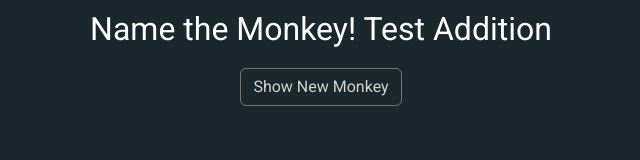
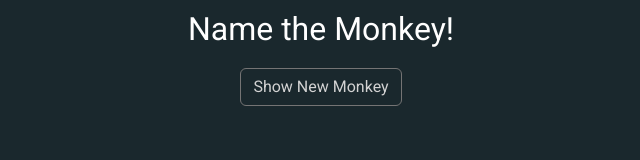
Before and after one commit to MarkFergus/webapp-monkeyguesser, a plain HTML site: page index.html in a window 1280 px wide. Shown: the whole page, without its empty margins (319-959 px from the left). Drawn offline with nearby package versions, Linux system fonts and the light colour scheme.

Commit message:
remove test additions

```diff
--- a/index.html
+++ b/index.html
@@ -20,7 +20,7 @@
     </head>
     <body>
         <div class="mx-auto text-center">
-            <h1 id="title">Name the Monkey! Test Addition</h1>
+            <h1 id="title">Name the Monkey!</h1>
 
             <div>
                 <button
```
